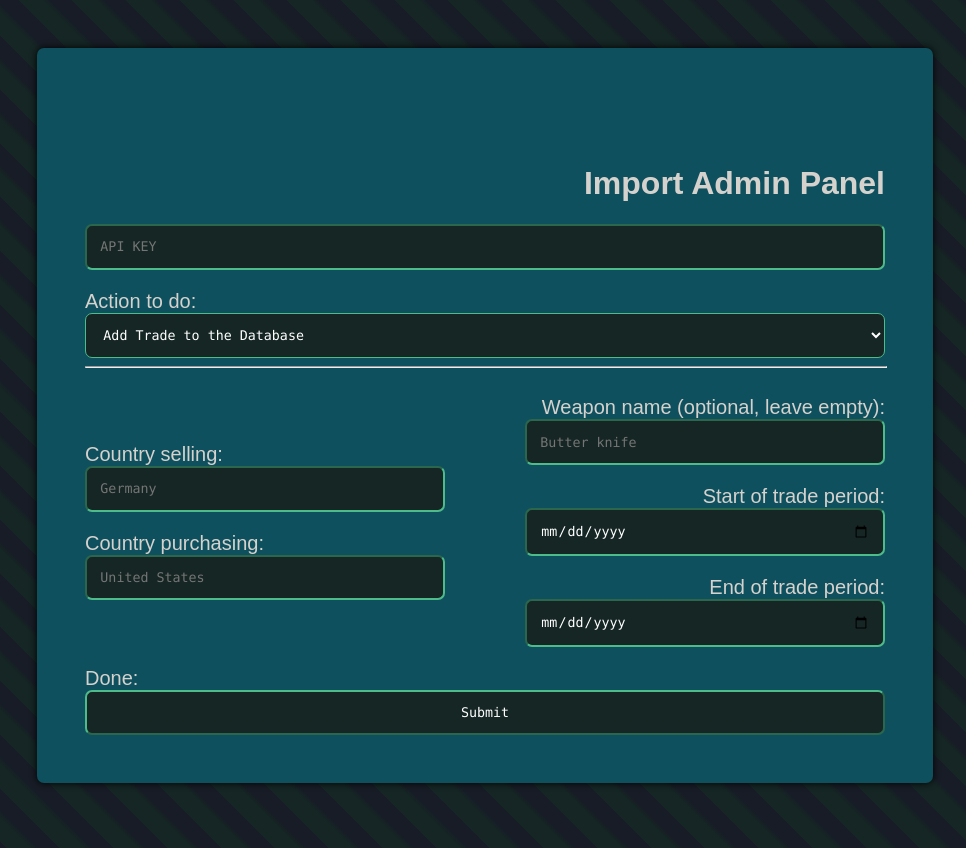
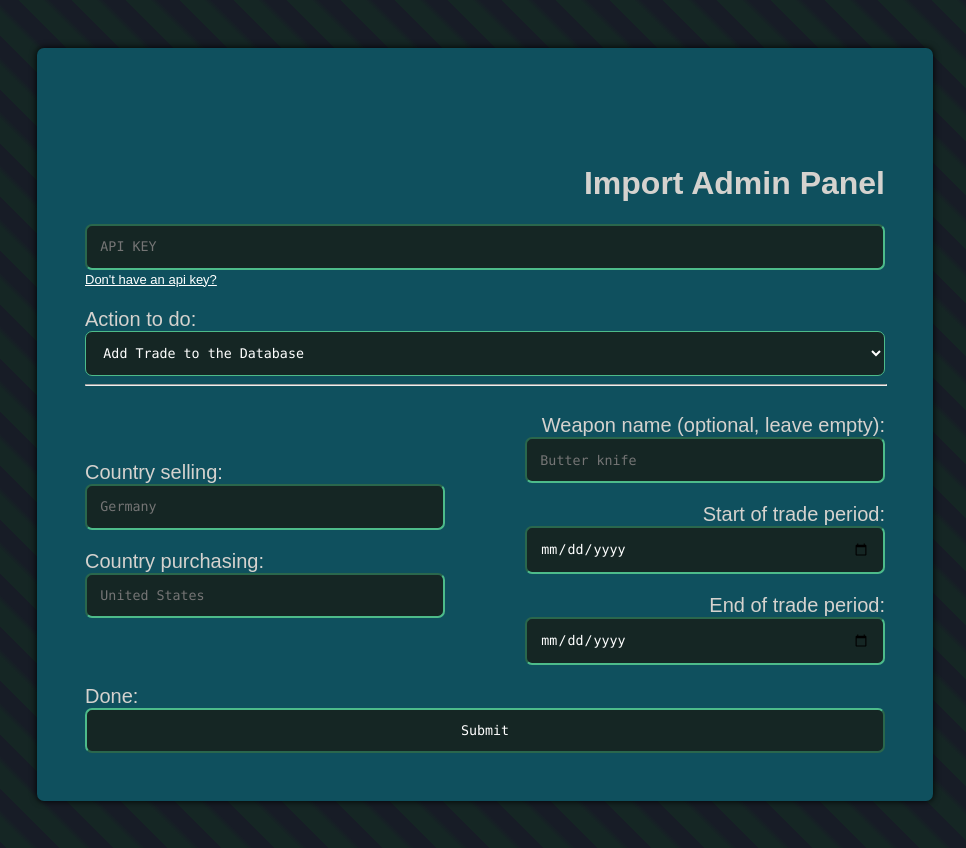
Before and after one commit to leppan02/OPENHACK2020, a Flask app: template nginx/templates/manage.html in a window 1280 px wide. Shown: the whole page, without its empty margins (155-1121 px from the left). Run offline with Flask 2, Linux system fonts and the light colour scheme; the template is opened without the code that fills it, so the values that code supplies are empty.

Commit message:
add link to auth.html

```diff
--- a/nginx/templates/manage.html
+++ b/nginx/templates/manage.html
@@ -123,7 +123,8 @@ tr:nth-child(odd) {
         <h1 style="text-align: right">Import Admin Panel</h1>
         <main>
             <div id="inputs">
-                <input id="apikey" type="text" placeholder="API KEY">
+                <input id="apikey" type="text" placeholder="API KEY"><br>
+                <a style="color: white; font-size: small;" href="auth.html" target="_blank"> Don't have an api key? </a>
                 <label for="action_selector">Action to do:</label>
                 <select name="action" id="action_selector" onchange="select_mode()">
                     <option value="add_trade">Add Trade to the Database</option>
```
